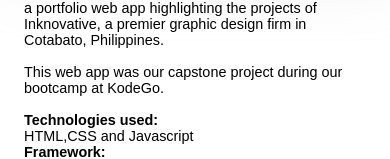
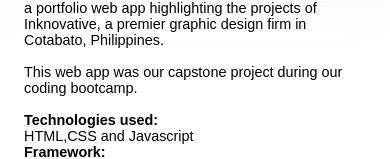
Before and after one commit to lionelkvn/lionelkvn.github.io, a React (Create React App) app: page / in a window 390 px wide. Shown: the part 1577-1736 px from the top of the page. Built offline with nearby package versions, Linux system fonts and the light colour scheme.

Commit message:
made web app mobile optimized

```diff
--- a/src/components/Projects/Projects.js
+++ b/src/components/Projects/Projects.js
@@ -19,7 +19,7 @@
           <p>a portfolio web app highlighting the projects of Inknovative, a premier graphic design firm in Cotabato, Philippines.
           </p>
           <br />
-          <p> This web app was our capstone project during our bootcamp at KodeGo.</p>
+          <p> This web app was our capstone project during our coding bootcamp.</p>
           <br/>
           <h4>Technologies used:</h4><p> HTML,CSS and Javascript</p>
           <h4>Framework:</h4><p>React</p>
```
